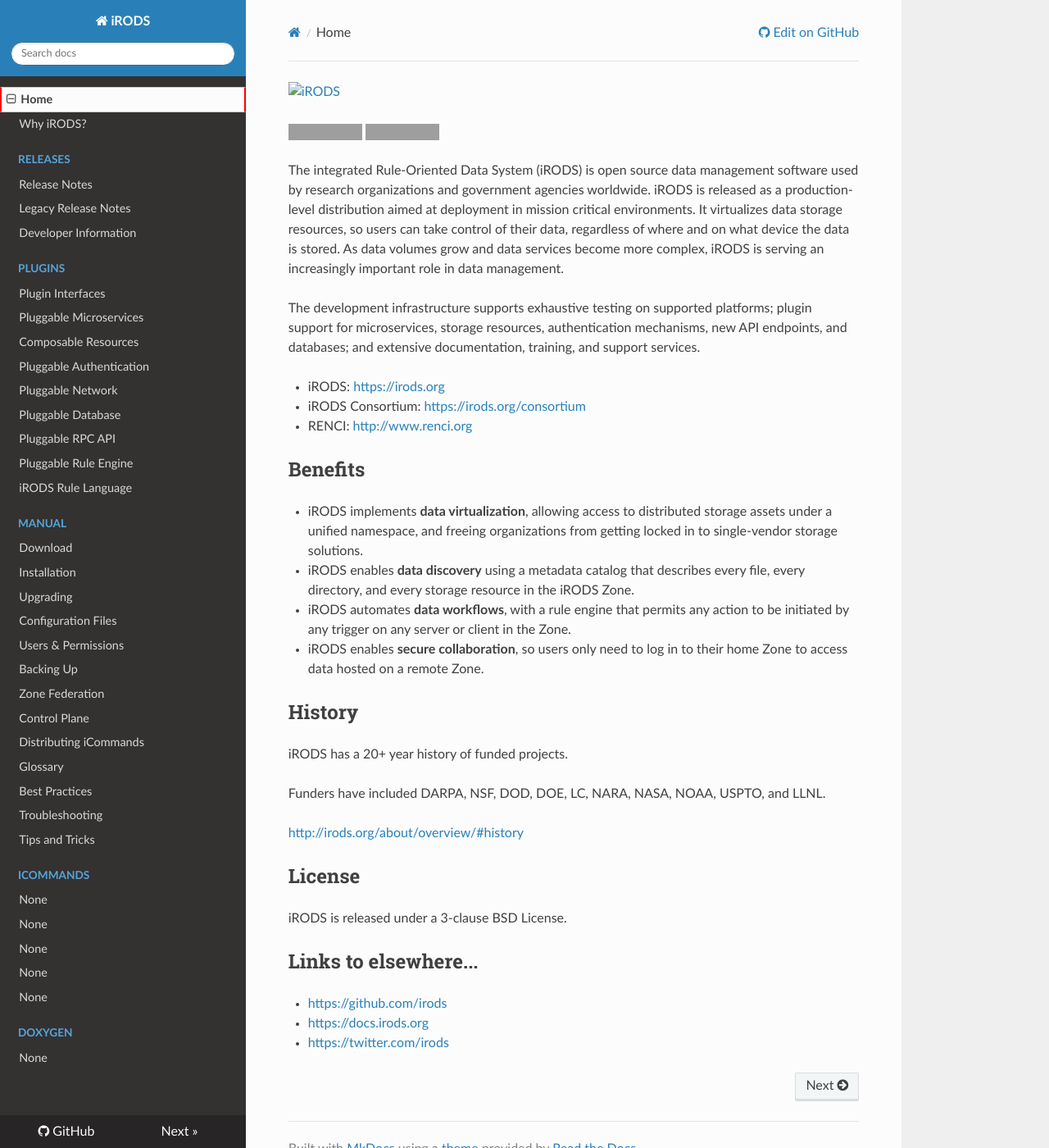
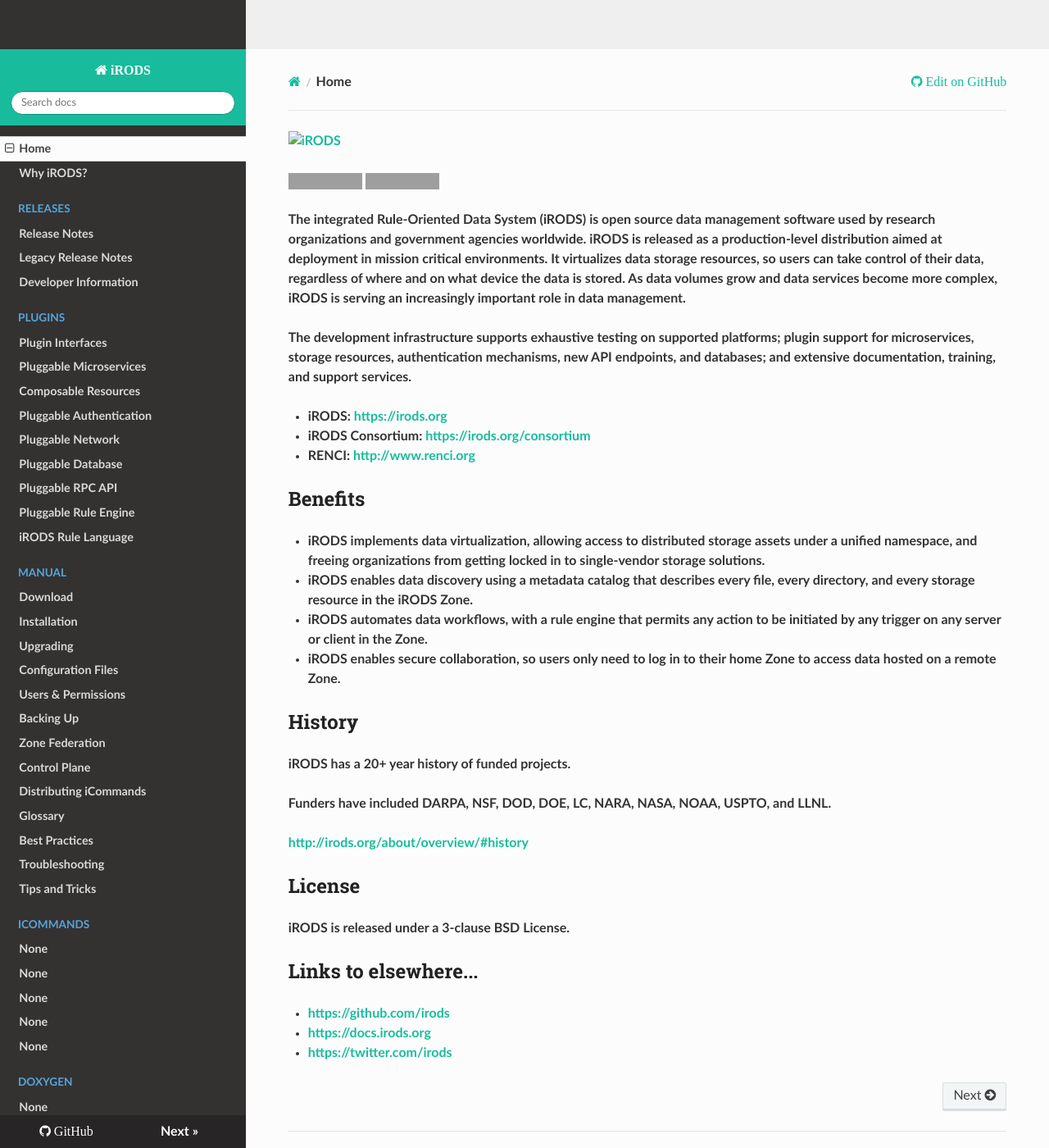
Before and after one commit to irods/irods_docs, an MkDocs documentation site: the page built from docs/index.md, in a window 1280 px wide and 1400 px high. Shown: the whole window at 82% size. Built offline with MkDocs 1.6.1, drawn with Linux system fonts in a browser that asks for light colours; nearby versions of some CDN libraries; some web fonts are replaced; old or Windows-style settings are respelled for this version of MkDocs; grey boxes are pictures that could not be loaded.

Commit message:
green and test navigation

```diff
--- a/docs/irods.css
+++ b/docs/irods.css
@@ -1,4 +1,113 @@
-/* iRODS Custom Theme CSS */
-
-.wy-menu-vertical li.current a { border-left: solid 2px #ff0000 }
-.wy-menu-vertical li.current a { border-right: solid 2px #ff0000 }
+body {
+    font-family: "tristram","Lato", "proxima-nova", "Helvetica Neue", Arial, sans-serif;
+    font-weight: bold;
+    color: #333;
+    min-height: 100%;
+    overflow-x: hidden;
+    background: #edf0f2;
+}
+textarea {
+    overflow: auto;
+    vertical-align: top;
+    width: 100%;
+    font-family: "tristram", "Lato", "proxima-nova", "Helvetica Neue", Arial, sans-serif
+}
+.main_header{
+    position: fixed;
+    top: 0px;
+    width: 100%;
+    height:60px;
+    font-weight: bold;
+    background: #fff url("./top_banner.jpg")repeat-x top;
+    background-size: 240px;
+    color:#2c3e50;
+    border-bottom: solid 1px #aaa;
+    z-index: 1;
+}
+.stickynav{
+    font-family: "Lato", "proxima-nova", "Helvetica Neue", Arial, sans-serif;
+}
+.wy-nav-content {
+    padding: 1.618em 3.236em;
+    height: 100%;
+    max-width: 1200px;
+    margin: auto
+}
+h1,
+h2,
+h3,
+h4,
+h5,
+h6,
+legend {
+    margin-top: 0;
+    font-weight: 700;
+    font-family: "tristram", "Roboto Slab", "ff-tisa-web-pro", "Georgia", Arial, sans-serif;
+    font-weight: bold;
+    color: #222222;
+}
+h3 {
+    font-size: 26px
+}
+@font-face {
+    font-family: 'tristram';
+    src: url('./fonts/AvenirNext-Regular.woff') format('woff');
+    font-weight: normal;
+    font-style: normal;
+}
+@font-face {
+    font-family: 'tristram';
+    src: url('./fonts/AvenirNext-UltraLight.woff') format('woff');
+    font-weight: lighter;
+    font-style: normal;
+}
+.fa,
+.rst-content .admonition-title,
+.rst-content h1 .headerlink,
+.rst-content h2 .headerlink,
+.rst-content h3 .headerlink,
+.rst-content h4 .headerlink,
+.rst-content h5 .headerlink,
+.rst-content h6 .headerlink,
+.rst-content dl dt .headerlink,
+.icon {
+    display: inline-block;
+    font-family: tristram;
+    font-style: normal;
+    font-weight: normal;
+    line-height: 1;
+    -webkit-font-smoothing: antialiased;
+    -moz-osx-font-smoothing: grayscale
+}
+nav.stickynav {
+    padding: 60px 0px 0px 0px;
+    z-index: 0;
+}
+a {
+    color: #18bc9c;
+    text-decoration: none
+}
+a:hover {
+    color: #03755f
+}
+.wy-side-nav-search input[type=text] {
+    width: 100%;
+    border-radius: 50px;
+    padding: 6px 12px;
+    border-color: #009276
+}
+.wy-side-nav-search {
+    z-index: 200;
+    background-color: #18bc9c;
+    text-align: center;
+    padding: 0.809em;
+    display: block;
+    color: #fcfcfc;
+    margin-bottom: 0.809em
+}
+.wy-nav-content-wrap {
+    padding: 60px 0px 0px 0px;
+}
+.wy-grid-for-nav {
+    z-index: 0;
+}
--- a/mkdocs.yml
+++ b/mkdocs.yml
@@ -7,6 +7,8 @@
 theme: readthedocs
 extra_css:
  - irods.css
+extra_javascript:
+ - irods.js
 
 markdown_extensions:
  - admonition
```
